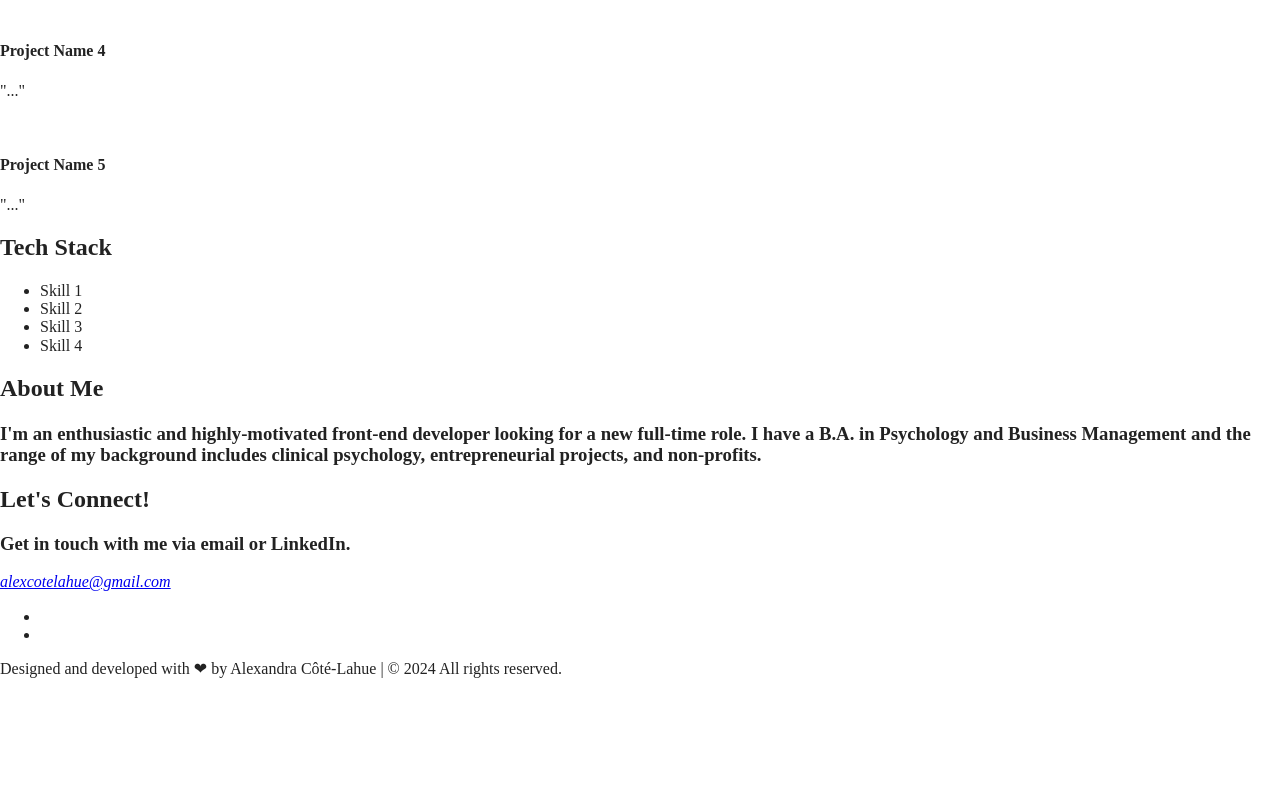
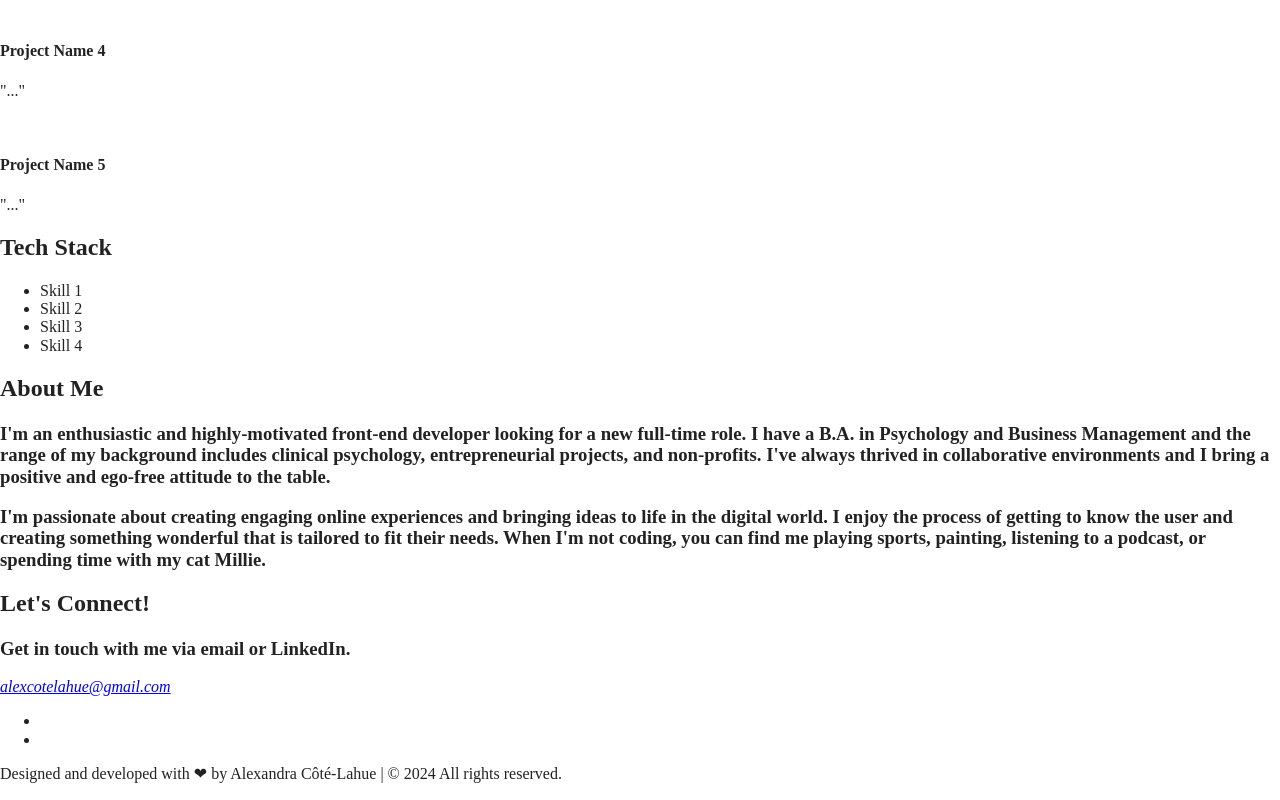
Before and after one commit to itsyagirlalexcote/professional-portfolio, a website built with Parcel: page index.html in a window 1280 px wide. Shown: the part 544-1344 px from the top of the page. Before the commit the page ends 1239 px from the top, so only its background shows below. Built offline with nearby package versions, Linux system fonts and the light colour scheme.

Commit message:
Added to about section content

```diff
--- a/index.html
+++ b/index.html
@@ -146,7 +146,10 @@
                             About Me
                         </h2>
                         <h3>
-                            I'm an enthusiastic and highly-motivated front-end developer looking for a new full-time role. I have a B.A. in Psychology and Business Management and the range of my background includes clinical psychology, entrepreneurial projects, and non-profits.
+                            I'm an enthusiastic and highly-motivated front-end developer looking for a new full-time role. I have a B.A. in Psychology and Business Management and the range of my background includes clinical psychology, entrepreneurial projects, and non-profits. I've always thrived in collaborative environments and I bring a positive and ego-free attitude to the table.
+                        </h3>
+                        <h3>
+                            I'm passionate about creating engaging online experiences and bringing ideas to life in the digital world. I enjoy the process of getting to know the user and creating something wonderful that is tailored to fit their needs. When I'm not coding, you can find me playing sports, painting, listening to a podcast, or spending time with my cat Millie.
                         </h3>
                     </div>
                 </div>
```
